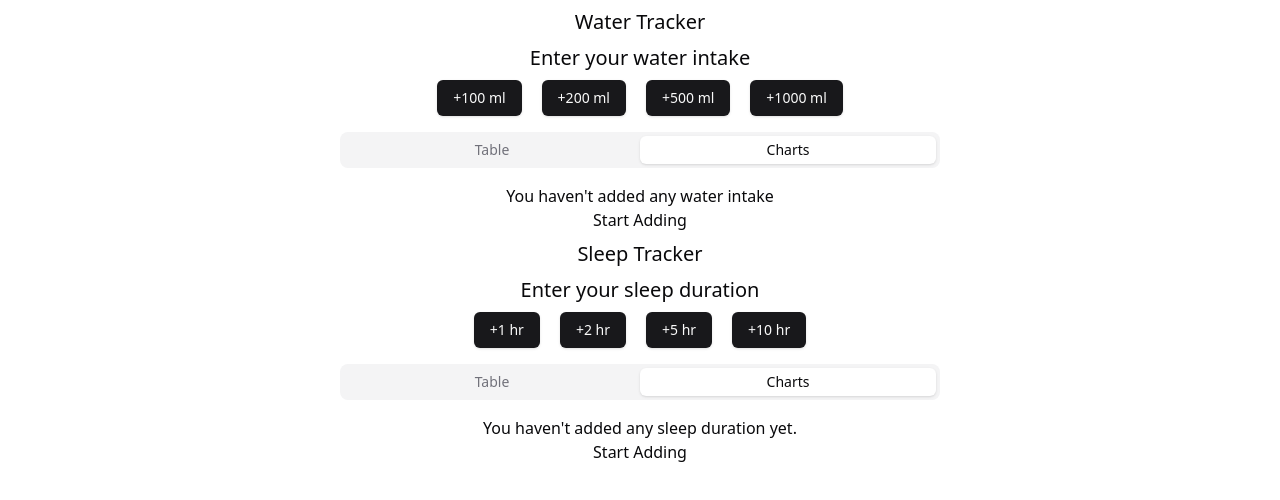
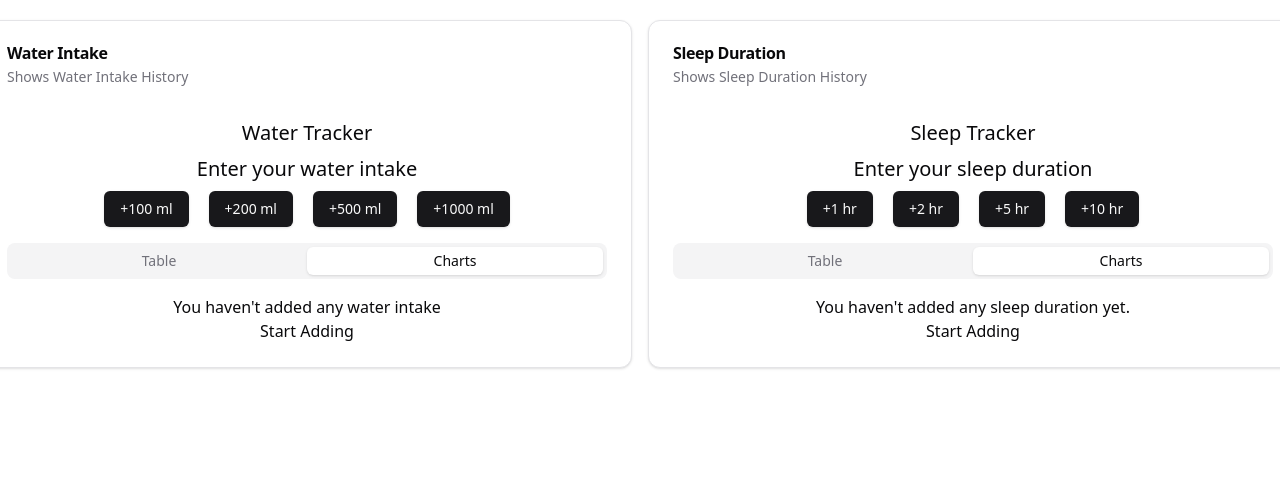
Before and after one commit to Dante-Nephilim/fit-set-go, a Next.js app: page / in a window 1280 px wide. Shown: the top 500 px of the page. Built offline with nearby package versions, Linux system fonts and the light colour scheme.

Commit message:
add cards to water intake and sleep duration components

```diff
--- a/app/page.tsx
+++ b/app/page.tsx
@@ -1,30 +1,15 @@
 "use client";
 
 import SleepTracker from "@/components/Sleep-Tracker/Sleep-Tracker";
-// import BMITracker from "@/components/BMI-Tracker";
-// import FoodIntakeTracker from "@/components/Food-Intake-Tracker";
-// import SleepTracker from "@/components/Sleep-Tracker";
 import WaterTracker from "@/components/Water-Tracker/Water-Tracker";
-// import WorkoutTracker from "@/components/Workout-Tracker";
 
 export default function Home() {
   return (
     <>
-      {/* <div>
-        <BMITracker />
+      <div className="flex justify-center gap-4 m-5">
+        <WaterTracker />
+        <SleepTracker />
       </div>
-      <div> */}
-      <WaterTracker />
-      {/* </div>
-      <div> */}
-      <SleepTracker />
-      {/* </div>
-      <div>
-        <FoodIntakeTracker />
-      </div>
-      <div>
-        <WorkoutTracker />
-      </div> */}
     </>
   );
 }
--- a/components/Sleep-Tracker/Sleep-Tracker.tsx
+++ b/components/Sleep-Tracker/Sleep-Tracker.tsx
@@ -3,6 +3,7 @@ import { Button } from "../ui/button";
 import { Tabs, TabsContent, TabsList, TabsTrigger } from "../ui/tabs";
 import SleepTrackerTable from "./Sleep-Tracker-Table";
 import SleepTrackerChart from "./Sleep-Tracker-Chart";
+import { Card, CardContent, CardDescription, CardHeader, CardTitle } from "../ui/card";
 
 export type SleepDurationHistory = {
   duration: number;
@@ -32,6 +33,12 @@ function SleepTracker() {
   }
 
   return (
+    <Card>
+      <CardHeader>
+        <CardTitle>Sleep Duration</CardTitle>
+        <CardDescription>Shows Sleep Duration History</CardDescription>
+      </CardHeader>
+      <CardContent>
         <div>
           <h1 className="text-center text-xl m-2">Sleep Tracker</h1>
           <h2 className="text-center text-xl m-2">Enter your sleep duration</h2>
@@ -60,6 +67,8 @@ function SleepTracker() {
             </Tabs>
           </div>
         </div>
+      </CardContent>
+    </Card>
   );
 }
 
--- a/components/Water-Tracker/Water-Tracker.tsx
+++ b/components/Water-Tracker/Water-Tracker.tsx
@@ -3,6 +3,7 @@ import { Button } from "../ui/button";
 import { Tabs, TabsContent, TabsList, TabsTrigger } from "../ui/tabs";
 import WaterTrackerTable from "./Water-Tracker-Table";
 import WaterTrackerChart from "./Water-Tracker-Chart";
+import { Card, CardContent, CardDescription, CardHeader, CardTitle } from "../ui/card";
 
 export type WaterIntakeHistory = {
   quantity: number;
@@ -32,6 +33,12 @@ function WaterTracker() {
   }
 
   return (
+    <Card>
+      <CardHeader>
+        <CardTitle>Water Intake</CardTitle>
+        <CardDescription>Shows Water Intake History</CardDescription>
+      </CardHeader>
+      <CardContent>
         <div>
           <h1 className="text-center text-xl m-2">Water Tracker</h1>
           <h2 className="text-center text-xl m-2">Enter your water intake</h2>
@@ -60,6 +67,8 @@ function WaterTracker() {
             </Tabs>
           </div>
         </div>
+      </CardContent>
+    </Card>
   );
 }
 
```
Lines whose indentation alone changed are shown as unchanged.
